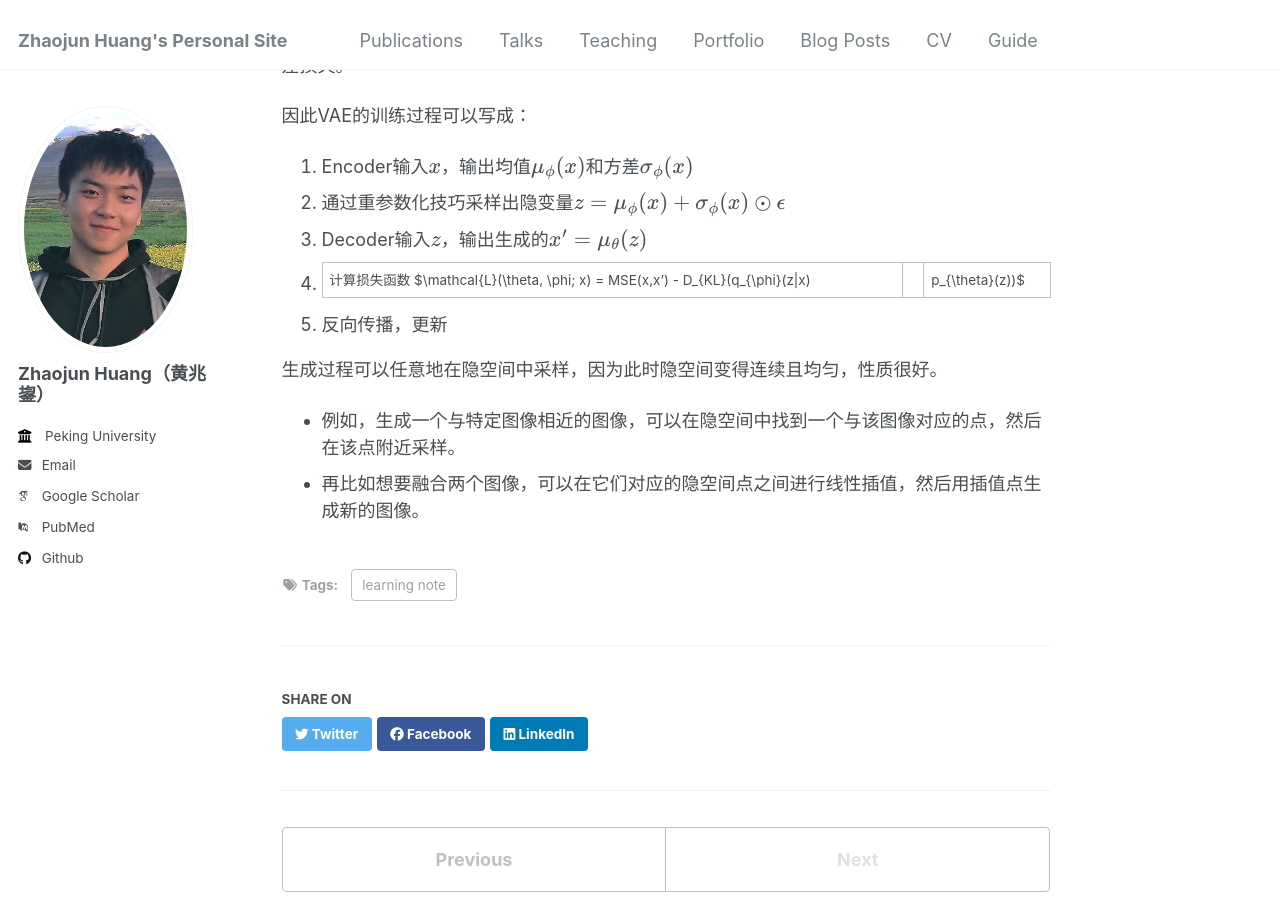
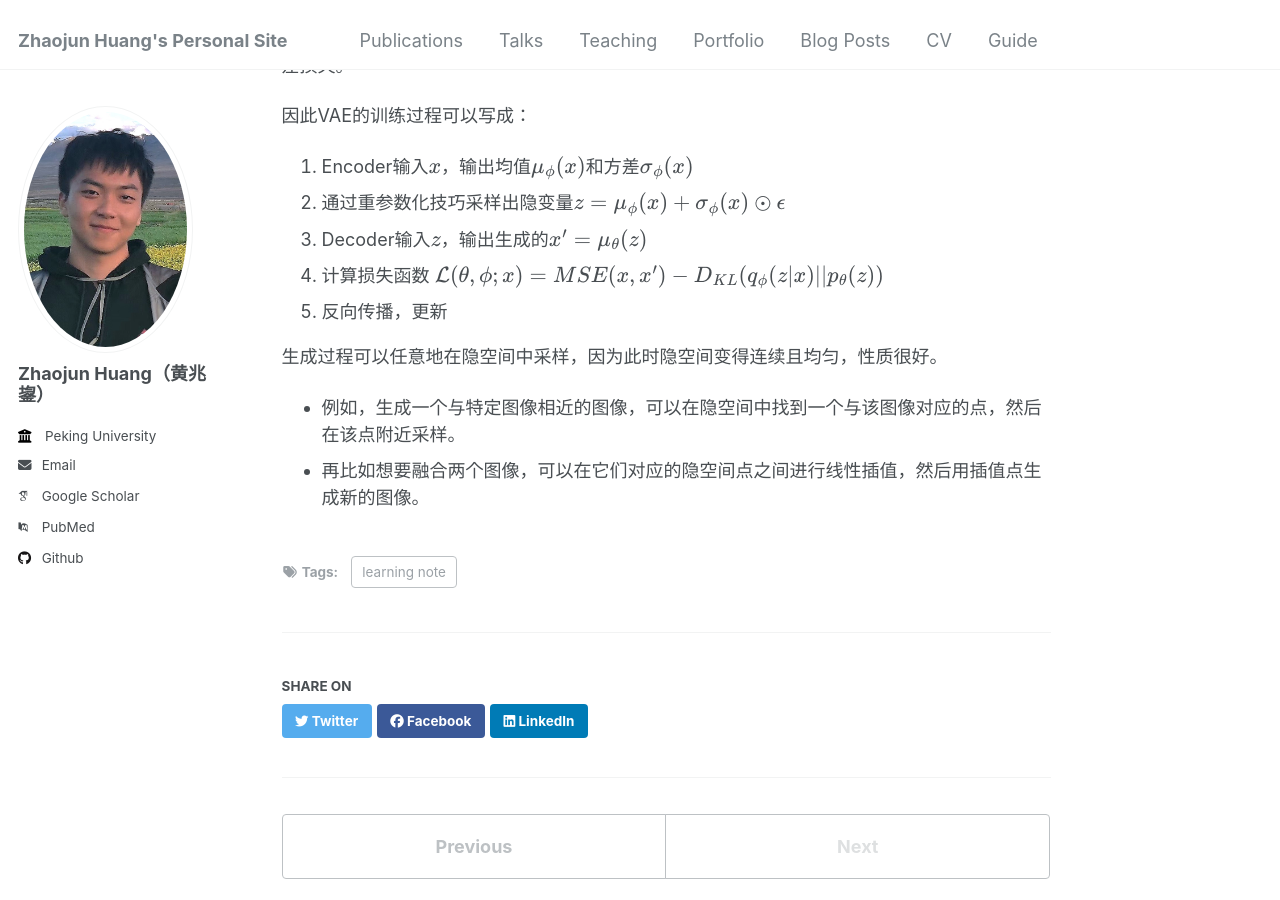
Before and after one commit to BAJimH/BAJimH.github.io, a Jekyll site: the page built from _posts/2025-07-20-VAE.md, in a window 1280 px wide and 900 px high, scrolled down 4981 px. Built offline with Jekyll 4.4.1, drawn with Linux system fonts in a browser that asks for light colours; some web fonts are replaced; formulas are drawn with MathJax 3.

Commit message:
Update 2025-07-20-VAE.md

```diff
--- a/_posts/2025-07-20-VAE.md
+++ b/_posts/2025-07-20-VAE.md
@@ -181,7 +181,7 @@ $$
 1. Encoder输入$x$，输出均值$\mu_{\phi}(x)$和方差$\sigma_{\phi}(x)$
 2. 通过重参数化技巧采样出隐变量$z = \mu_{\phi}(x) + \sigma_{\phi}(x) \odot \epsilon$
 3. Decoder输入$z$，输出生成的$x' = \mu_{\theta}(z)$
-4. 计算损失函数 $\mathcal{L}(\theta, \phi; x) = MSE(x,x') - D_{KL}(q_{\phi}(z\|x)||p_{\theta}(z))$
+4. 计算损失函数 $\mathcal{L}(\theta, \phi; x) = MSE(x,x') - D_{KL}(q_{\phi}(z\|x)\|\|p_{\theta}(z))$
 5. 反向传播，更新
 
 生成过程可以任意地在隐空间中采样，因为此时隐空间变得连续且均匀，性质很好。
```
